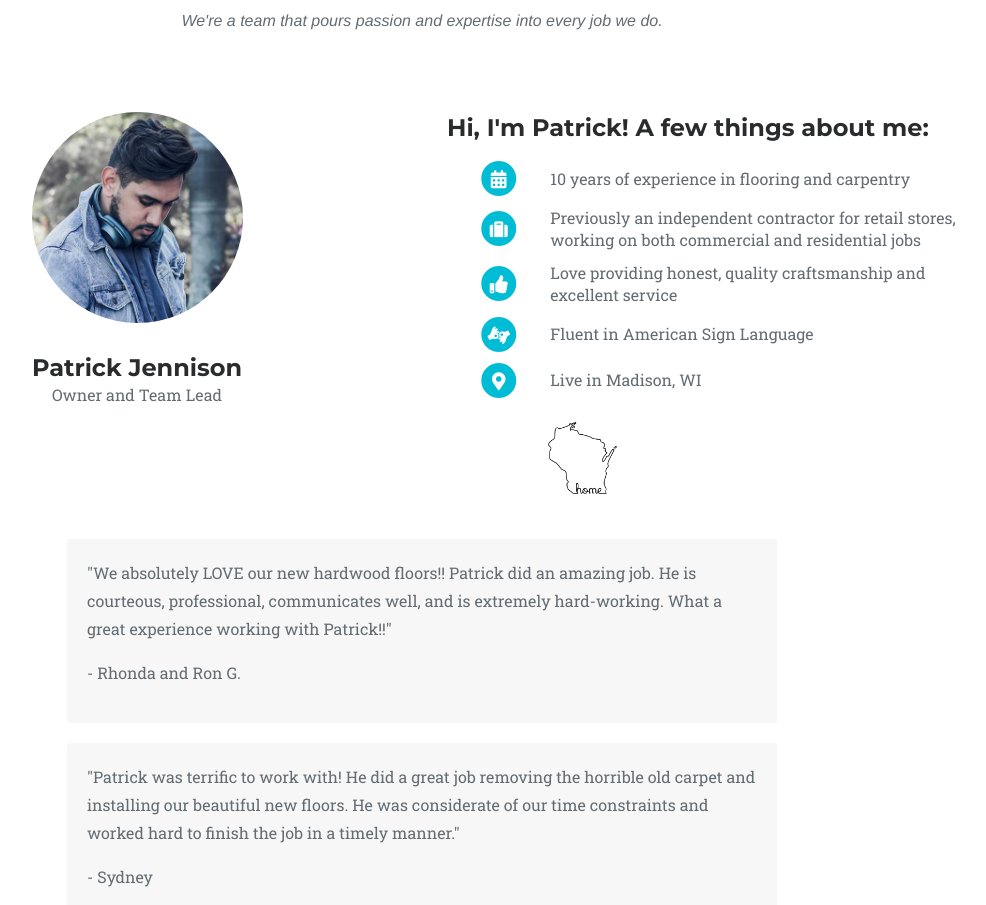
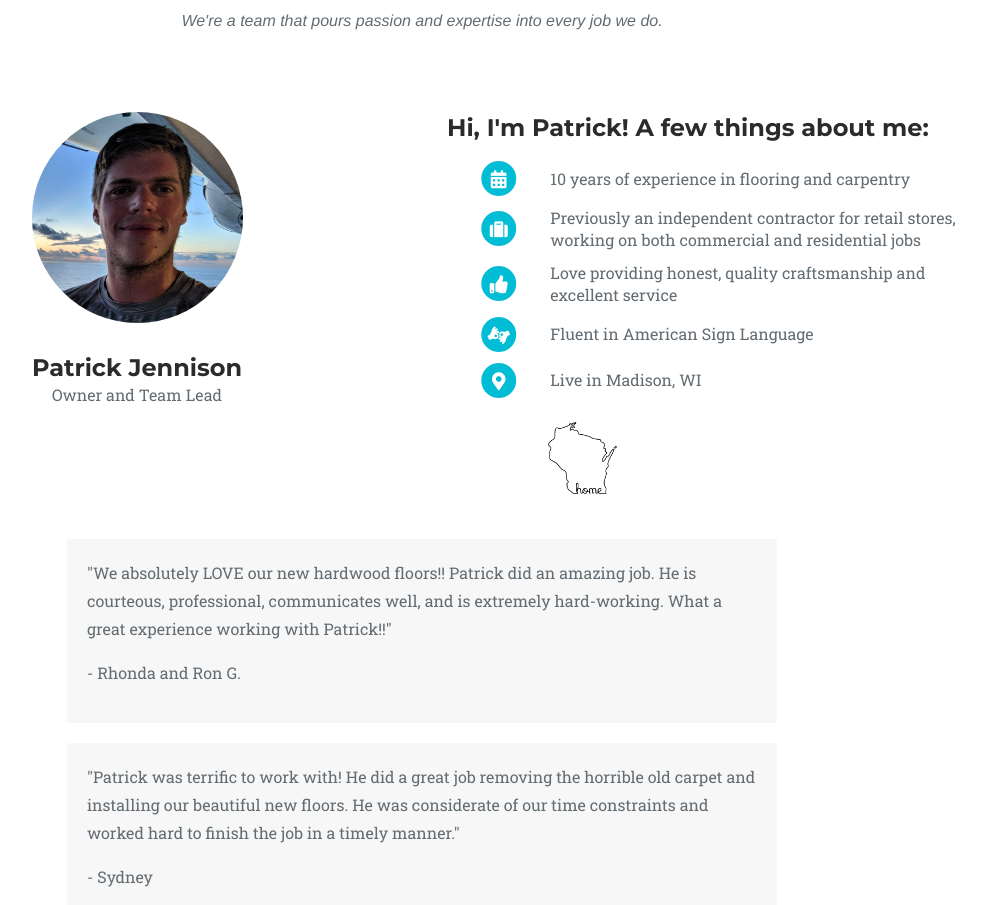
Before and after one commit to kmjennison/pjflooring, a website: page src/index.html in a window 1280 px wide. Shown: the part 3236-4141 px from the top of the page, without its empty margins (218-1204 px from the left). Drawn offline with nearby package versions, Linux system fonts and the light colour scheme; files that its build step writes are made by us from their sources; a web font is replaced by a local one.

Commit message:
Add photo

```diff
--- a/src/index.html
+++ b/src/index.html
@@ -181,7 +181,7 @@
             <div class="row">
                 <div class="col-sm-6">
                     <div class="team-member">
-                        <img src="img/team/2.jpg" class="mx-auto rounded-circle" alt="">
+                        <img src="img/team/patrick.jpg" class="mx-auto rounded-circle" alt="">
                         <h4>Patrick Jennison</h4>
                         <p class="text-muted">Owner and Team Lead</p>
                     </div>
```
Also changed, not shown: src/img/team/2.jpg (deleted), src/img/team/patrick.jpg (added).
